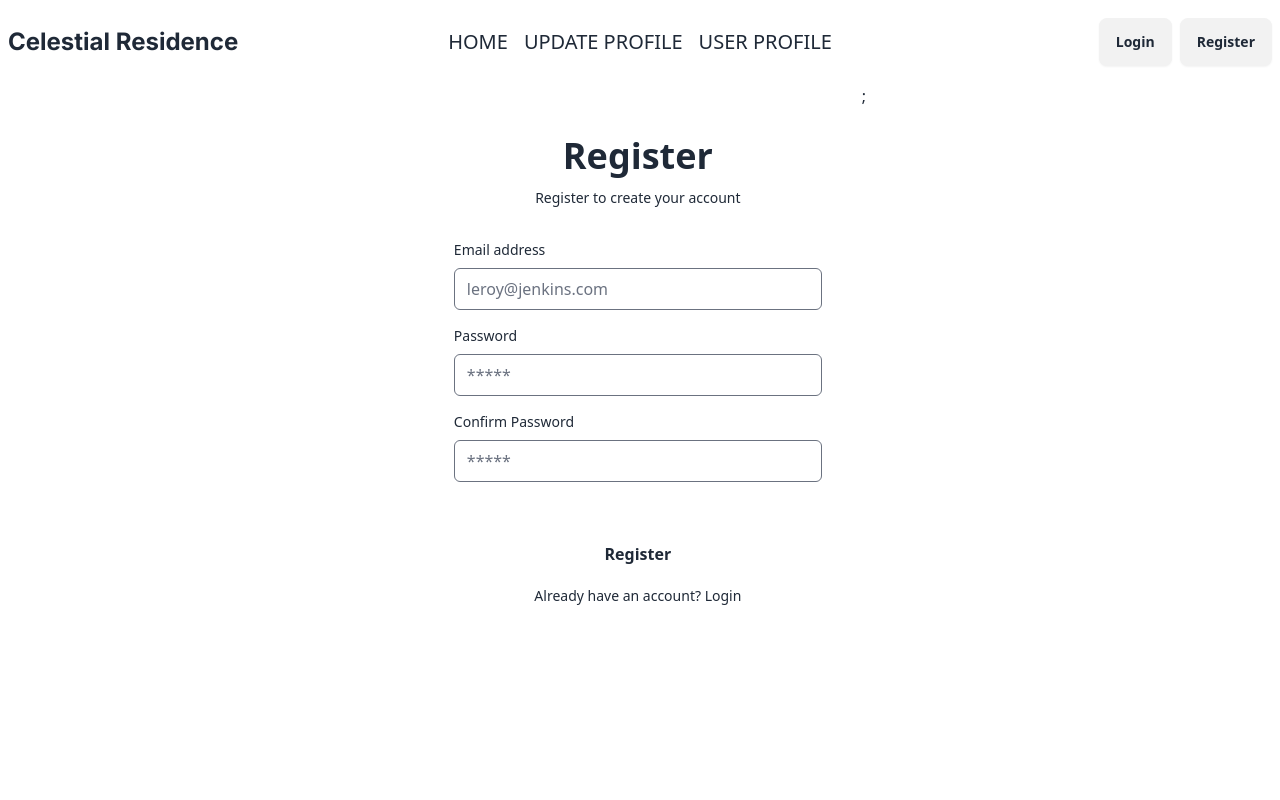
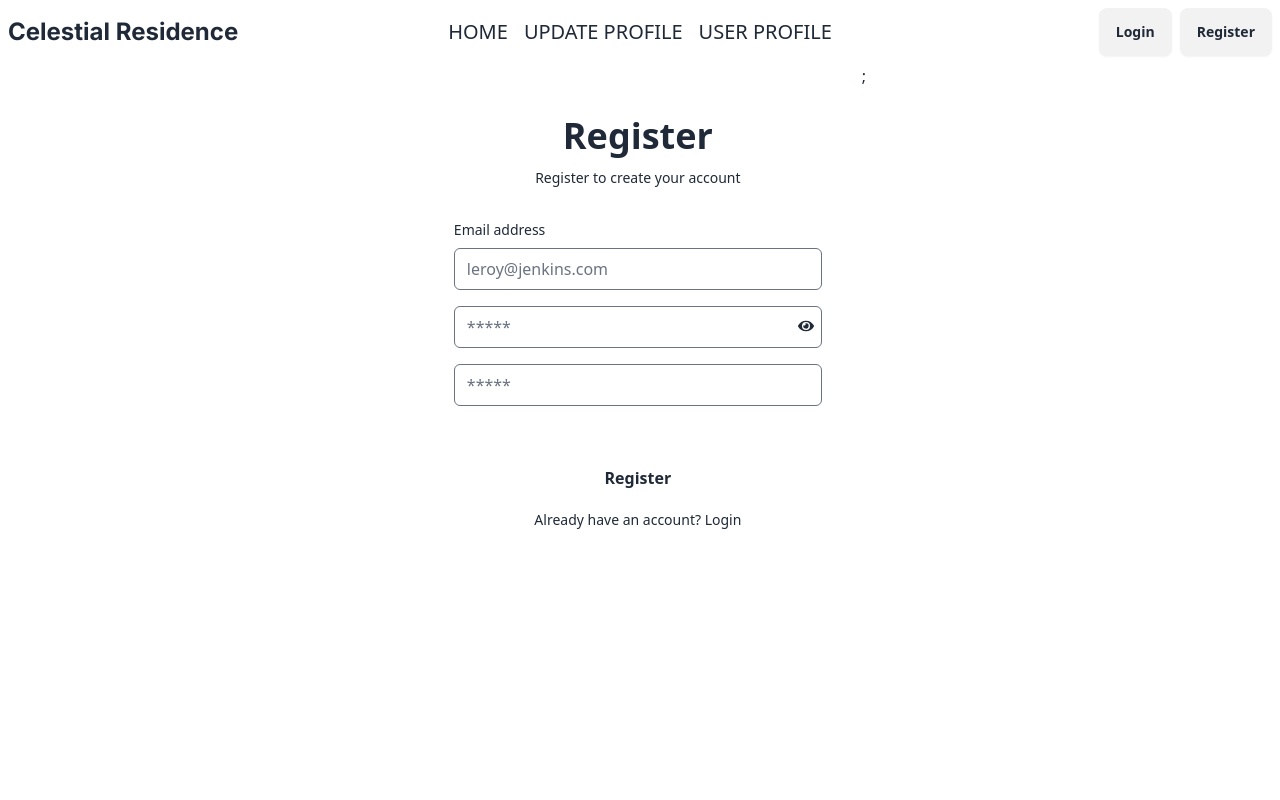
Before and after one commit to nahidraz23/celestial-residence-client, a React (Vite) app: page /register in a window 1280 px wide. Shown: the top 800 px of the page. Built offline with nearby package versions, Linux system fonts and the light colour scheme.

Commit message:
show password implemented

```diff
--- a/package.json
+++ b/package.json
@@ -15,6 +15,7 @@
     "match-sorter": "^6.3.4",
     "react": "^18.2.0",
     "react-dom": "^18.2.0",
+    "react-icons": "^5.0.1",
     "react-router-dom": "^6.22.3",
     "sort-by": "^1.2.0",
     "swiper": "^11.1.0"
--- a/src/Components/Login/Login.jsx
+++ b/src/Components/Login/Login.jsx
@@ -1,28 +1,68 @@
+import { useState } from "react";
 import { NavLink } from "react-router-dom";
+import { FaEye, FaEyeSlash } from "react-icons/fa";
 
 const Login = () => {
+
+
+    const [showPassword, setShowPassword] = useState(false);
+
     return (
         <div className="w-full flex justify-center">
             <div className=" p-4 rounded-md shadow sm:p-8 dark:bg-gray-50 dark:text-gray-800">
-                <h2 className="mb-3 text-3xl font-semibold text-center">Login to your account</h2>
-                <p className="text-sm text-center dark:text-gray-600">Don't have account?
-                    <NavLink to={'/register'} rel="noopener noreferrer" className="focus:underline hover:underline text-violet-600"> Sign up here</NavLink>
+                <h2 className="mb-3 text-3xl font-semibold text-center">
+                    Login to your account
+                </h2>
+                <p className="text-sm text-center dark:text-gray-600">
+                    Don't have account?
+                    <NavLink
+                        to={"/register"}
+                        rel="noopener noreferrer"
+                        className="focus:underline hover:underline text-violet-600"
+                    >
+                        {" "}
+                        Sign up here
+                    </NavLink>
                 </p>
                 <div className="my-6 space-y-4">
-                    <button aria-label="Login with Google" type="button" className="flex items-center justify-center w-full p-4 space-x-4 border rounded-md focus:ring-2 focus:ring-offset-1 dark:border-gray-600 focus:dark:ring-violet-600">
-                        <svg xmlns="http://www.w3.org/2000/svg" viewBox="0 0 32 32" className="w-5 h-5 fill-current">
+                    <button
+                        aria-label="Login with Google"
+                        type="button"
+                        className="flex items-center justify-center w-full p-4 space-x-4 border rounded-md focus:ring-2 focus:ring-offset-1 dark:border-gray-600 focus:dark:ring-violet-600"
+                    >
+                        <svg
+                            xmlns="http://www.w3.org/2000/svg"
+                            viewBox="0 0 32 32"
+                            className="w-5 h-5 fill-current"
+                        >
                             <path d="M16.318 13.714v5.484h9.078c-0.37 2.354-2.745 6.901-9.078 6.901-5.458 0-9.917-4.521-9.917-10.099s4.458-10.099 9.917-10.099c3.109 0 5.193 1.318 6.38 2.464l4.339-4.182c-2.786-2.599-6.396-4.182-10.719-4.182-8.844 0-16 7.151-16 16s7.156 16 16 16c9.234 0 15.365-6.49 15.365-15.635 0-1.052-0.115-1.854-0.255-2.651z"></path>
                         </svg>
                         <p>Login with Google</p>
                     </button>
-                    <button aria-label="Login with GitHub" role="button" className="flex items-center justify-center w-full p-4 space-x-4 border rounded-md focus:ring-2 focus:ring-offset-1 dark:border-gray-600 focus:dark:ring-violet-600">
-                        <svg xmlns="http://www.w3.org/2000/svg" viewBox="0 0 32 32" className="w-5 h-5 fill-current">
+                    <button
+                        aria-label="Login with GitHub"
+                        role="button"
+                        className="flex items-center justify-center w-full p-4 space-x-4 border rounded-md focus:ring-2 focus:ring-offset-1 dark:border-gray-600 focus:dark:ring-violet-600"
+                    >
+                        <svg
+                            xmlns="http://www.w3.org/2000/svg"
+                            viewBox="0 0 32 32"
+                            className="w-5 h-5 fill-current"
+                        >
                             <path d="M16 0.396c-8.839 0-16 7.167-16 16 0 7.073 4.584 13.068 10.937 15.183 0.803 0.151 1.093-0.344 1.093-0.772 0-0.38-0.009-1.385-0.015-2.719-4.453 0.964-5.391-2.151-5.391-2.151-0.729-1.844-1.781-2.339-1.781-2.339-1.448-0.989 0.115-0.968 0.115-0.968 1.604 0.109 2.448 1.645 2.448 1.645 1.427 2.448 3.744 1.74 4.661 1.328 0.14-1.031 0.557-1.74 1.011-2.135-3.552-0.401-7.287-1.776-7.287-7.907 0-1.751 0.62-3.177 1.645-4.297-0.177-0.401-0.719-2.031 0.141-4.235 0 0 1.339-0.427 4.4 1.641 1.281-0.355 2.641-0.532 4-0.541 1.36 0.009 2.719 0.187 4 0.541 3.043-2.068 4.381-1.641 4.381-1.641 0.859 2.204 0.317 3.833 0.161 4.235 1.015 1.12 1.635 2.547 1.635 4.297 0 6.145-3.74 7.5-7.296 7.891 0.556 0.479 1.077 1.464 1.077 2.959 0 2.14-0.020 3.864-0.020 4.385 0 0.416 0.28 0.916 1.104 0.755 6.4-2.093 10.979-8.093 10.979-15.156 0-8.833-7.161-16-16-16z"></path>
                         </svg>
                         <p>Login with GitHub</p>
                     </button>
-                    <button aria-label="Login with Twitter" role="button" className="flex items-center justify-center w-full p-4 space-x-4 border rounded-md focus:ring-2 focus:ring-offset-1 dark:border-gray-600 focus:dark:ring-violet-600">
-                        <svg xmlns="http://www.w3.org/2000/svg" viewBox="0 0 32 32" className="w-5 h-5 fill-current">
+                    <button
+                        aria-label="Login with Twitter"
+                        role="button"
+                        className="flex items-center justify-center w-full p-4 space-x-4 border rounded-md focus:ring-2 focus:ring-offset-1 dark:border-gray-600 focus:dark:ring-violet-600"
+                    >
+                        <svg
+                            xmlns="http://www.w3.org/2000/svg"
+                            viewBox="0 0 32 32"
+                            className="w-5 h-5 fill-current"
+                        >
                             <path d="M31.937 6.093c-1.177 0.516-2.437 0.871-3.765 1.032 1.355-0.813 2.391-2.099 2.885-3.631-1.271 0.74-2.677 1.276-4.172 1.579-1.192-1.276-2.896-2.079-4.787-2.079-3.625 0-6.563 2.937-6.563 6.557 0 0.521 0.063 1.021 0.172 1.495-5.453-0.255-10.287-2.875-13.52-6.833-0.568 0.964-0.891 2.084-0.891 3.303 0 2.281 1.161 4.281 2.916 5.457-1.073-0.031-2.083-0.328-2.968-0.817v0.079c0 3.181 2.26 5.833 5.26 6.437-0.547 0.145-1.131 0.229-1.724 0.229-0.421 0-0.823-0.041-1.224-0.115 0.844 2.604 3.26 4.5 6.14 4.557-2.239 1.755-5.077 2.801-8.135 2.801-0.521 0-1.041-0.025-1.563-0.088 2.917 1.86 6.36 2.948 10.079 2.948 12.067 0 18.661-9.995 18.661-18.651 0-0.276 0-0.557-0.021-0.839 1.287-0.917 2.401-2.079 3.281-3.396z"></path>
                         </svg>
                         <p>Login with Twitter</p>
@@ -33,22 +73,61 @@ const Login = () => {
                     <p className="px-3 dark:text-gray-600">OR</p>
                     <hr className="w-full dark:text-gray-600" />
                 </div>
-                <form noValidate="" action="" className="space-y-8">
+                <form className="space-y-8">
                     <div className="space-y-4">
                         <div className="space-y-2">
-                            <label htmlFor="email" className="block text-sm">Email address</label>
-                            <input type="email" name="email" id="email" placeholder="leroy@jenkins.com" className="w-full px-3 py-2 border rounded-md dark:border-gray-300 dark:bg-gray-50 dark:text-gray-800 focus:dark:border-violet-600" />
+                            <label
+                                htmlFor="email"
+                                className="block text-sm"
+                            >
+                                Email address
+                            </label>
+                            <input
+                                type="email"
+                                name="email"
+                                id="email"
+                                placeholder="leroy@jenkins.com"
+                                className="w-full px-3 py-2 border rounded-md dark:border-gray-300 dark:bg-gray-50 dark:text-gray-800 focus:dark:border-violet-600"
+                            />
                         </div>
                         <div className="space-y-2">
                             <div className="flex justify-between">
-                                <label htmlFor="password" className="text-sm">Password</label>
-
+                                <label
+                                    htmlFor="password"
+                                    className="text-sm"
+                                >
+                                    Password
+                                </label>
                             </div>
-                            <input type="password" name="password" id="password" placeholder="*****" className="w-full px-3 py-2 border rounded-md dark:border-gray-300 dark:bg-gray-50 dark:text-gray-800 focus:dark:border-violet-600" />
-                            <a rel="noopener noreferrer" href="#" className="text-xs hover:underline dark:text-gray-600">Forgot password?</a>
+                            <div className="relative">
+                                <input
+                                    type={showPassword ? 'text' : 'password'}
+                                    name="password"
+                                    id="password"
+                                    placeholder="*****"
+                                    className="w-full px-3 py-2 border rounded-md dark:border-gray-300 dark:bg-gray-50 dark:text-gray-800 focus:dark:border-violet-600"
+                                />
+                                <span onClick={() => setShowPassword(!showPassword)} className="absolute top-3 right-2 cursor-pointer">
+                                    {
+                                        showPassword ? <FaEyeSlash></FaEyeSlash> : <FaEye></FaEye>
+                                    }
+                                </span>
+                            </div>
+                            <a
+                                rel="noopener noreferrer"
+                                href="#"
+                                className="text-xs hover:underline dark:text-gray-600"
+                            >
+                                Forgot password?
+                            </a>
                         </div>
                     </div>
-                    <button type="button" className="w-full px-8 py-3 font-semibold rounded-md dark:bg-violet-600 dark:text-gray-50">Sign in</button>
+                    <button
+                        type="button"
+                        className="w-full px-8 py-3 font-semibold rounded-md dark:bg-violet-600 dark:text-gray-50"
+                    >
+                        Sign in
+                    </button>
                 </form>
             </div>
         </div>
--- a/src/Components/Navbar/Navbar.jsx
+++ b/src/Components/Navbar/Navbar.jsx
@@ -2,7 +2,7 @@ import { NavLink } from "react-router-dom";
 
 const Navbar = () => {
 
-    const navLinks = <div className="flex gap-4 flex-col lg:flex-row text-xl uppercase p-3">
+    const navLinks = <div className="flex gap-4 flex-col lg:flex-row text-xl uppercase">
         <NavLink to={'/'} style={({ isActive }) => {
             return isActive ? { borderBottom: "2px solid #FEDA60", color: '#FEDA60', fontWeight: "600" } : {};
         }}><li>Home</li></NavLink>
@@ -16,7 +16,7 @@ const Navbar = () => {
 
     return (
         <div className="container mx-auto">
-            <div className="navbar bg-base-100">
+            <div className="navbar">
                 <div className="navbar-start">
                     <div className="dropdown">
                         <div tabIndex={0} role="button" className="btn btn-ghost lg:hidden">
@@ -28,7 +28,7 @@ const Navbar = () => {
                             }
                         </ul>
                     </div>
-                    <a className="text-2xl font-bold font-inter ">Celestial Residence</a>
+                    <h1 className="text-2xl font-bold font-inter ">Celestial Residence</h1>
                 </div>
                 <div className="navbar-center hidden lg:flex">
                     <ul className="menu menu-horizontal px-1">
--- a/src/Components/Register/Register.jsx
+++ b/src/Components/Register/Register.jsx
@@ -1,6 +1,11 @@
+import { useState } from "react";
 import { NavLink } from "react-router-dom";
+import { FaEye, FaEyeSlash } from "react-icons/fa";
 
 const Register = () => {
+
+    const [showPassword, setShowPassword] = useState(false);
+
     return (
         <div className="w-full flex justify-center">
             <div className="flex flex-col max-w-md lg:w-full p-6 rounded-md sm:p-10 dark:bg-gray-50 dark:text-gray-800">
@@ -14,18 +19,29 @@ const Register = () => {
                             <label htmlFor="email" className="block mb-2 text-sm">Email address</label>
                             <input type="email" name="email" id="email" placeholder="leroy@jenkins.com" className="w-full px-3 py-2 border rounded-md dark:border-gray-300 dark:bg-gray-50 dark:text-gray-800" />
                         </div>
-                        <div>
-                            <div className="flex justify-between mb-2">
-                                <label htmlFor="password" className="text-sm">Password</label>
+                        <div className="relative">
+                                <input
+                                    type={showPassword ? 'text' : 'password'}
+                                    name="password"
+                                    id="password"
+                                    placeholder="*****"
+                                    className="w-full px-3 py-2 border rounded-md dark:border-gray-300 dark:bg-gray-50 dark:text-gray-800 focus:dark:border-violet-600"
+                                />
+                                <span onClick={() => setShowPassword(!showPassword)} className="absolute top-3 right-2 cursor-pointer">
+                                    {
+                                        showPassword ? <FaEyeSlash></FaEyeSlash> : <FaEye></FaEye>
+                                    }
+                                </span>
                             </div>
-                            <input type="password" name="password" id="password" placeholder="*****" className="w-full px-3 py-2 border rounded-md dark:border-gray-300 dark:bg-gray-50 dark:text-gray-800" />
-                        </div>
-                        <div>
-                            <div className="flex justify-between mb-2">
-                                <label htmlFor="password" className="text-sm">Confirm Password</label>
+                            <div className="relative">
+                                <input
+                                    type={showPassword ? 'text' : 'password'}
+                                    name="password"
+                                    id="password"
+                                    placeholder="*****"
+                                    className="w-full px-3 py-2 border rounded-md dark:border-gray-300 dark:bg-gray-50 dark:text-gray-800 focus:dark:border-violet-600"
+                                />
                             </div>
-                            <input type="password" name="password" id="password" placeholder="*****" className="w-full px-3 py-2 border rounded-md dark:border-gray-300 dark:bg-gray-50 dark:text-gray-800" />
-                        </div>
                     </div>
                     <div className="space-y-2">
                         <div>
```
Also changed, not shown: 1 other file (tests, documents, lock files or other folders).
